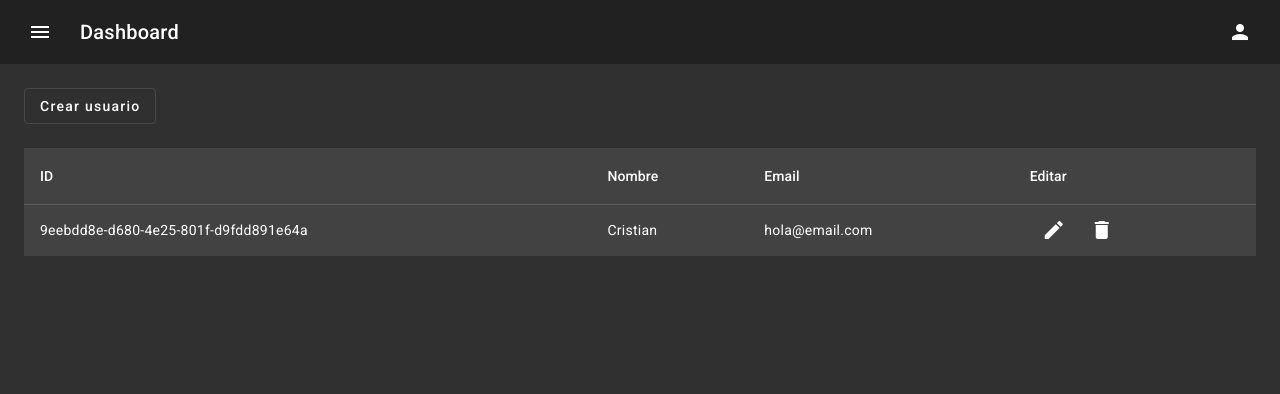
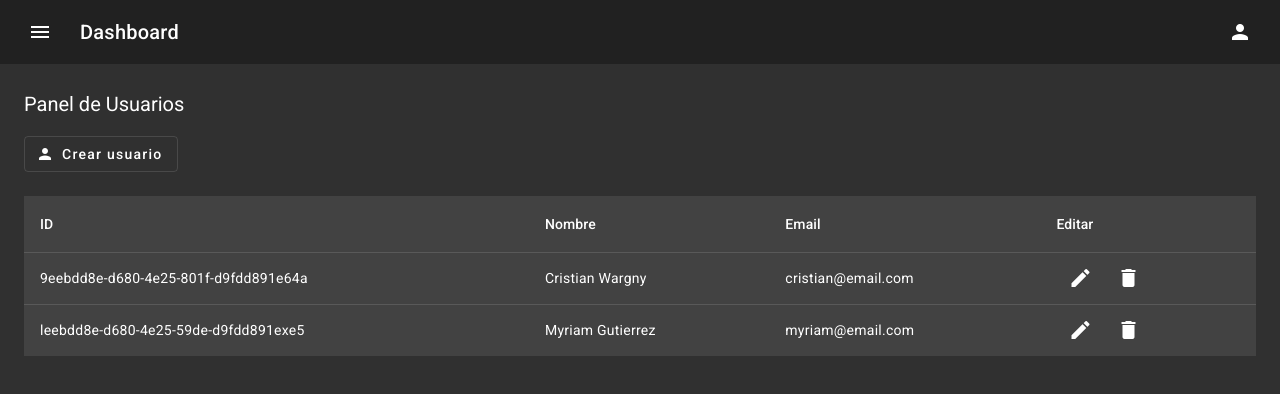
Before and after one commit to criswr/ng-dashboard, an Angular app: page / in a window 1280 px wide. Shown: the top 394 px of the page. Built offline with nearby package versions, Linux system fonts and the light colour scheme.

Commit message:
add fullName pipe, font20 directive

```diff
--- a/src/app/dashboard/pages/users/components/users-list/users-list.component.html
+++ b/src/app/dashboard/pages/users/components/users-list/users-list.component.html
@@ -2,7 +2,7 @@
 
     <ng-container matColumnDef="name">
       <th mat-header-cell *matHeaderCellDef> Nombre </th>
-      <td mat-cell *matCellDef="let element"> {{element.name}} </td>
+      <td mat-cell *matCellDef="let element"> {{element | fullName }} </td>
     </ng-container>
 
 
--- a/src/app/dashboard/pages/users/users.component.html
+++ b/src/app/dashboard/pages/users/users.component.html
@@ -1,3 +1,8 @@
-<button mat-stroked-button (click)="handleOnCreateUser()">Crear usuario</button>
+<h1 appFont20>Panel de Usuarios</h1>
+
+<button mat-stroked-button (click)="handleOnCreateUser()">
+    <mat-icon fontIcon="person"></mat-icon>
+    Crear usuario
+</button>
 
 <app-users-list [dataSource]="users" (deleteUser)="handleOnDeleteUser($event)" (editUser)="handleOnEditUser($event)"></app-users-list>
--- a/src/app/dashboard/pages/users/users.component.ts
+++ b/src/app/dashboard/pages/users/users.component.ts
@@ -14,7 +14,13 @@ const ELEMENT_DATA: User[] = [
     uuid: '9eebdd8e-d680-4e25-801f-d9fdd891e64a ',
     name: 'Cristian',
     lastname: 'Wargny',
-    email: 'hola@email.com'
+    email: 'cristian@email.com'
+  },
+  {
+    uuid: 'leebdd8e-d680-4e25-59de-d9fdd891exe5 ',
+    name: 'Myriam',
+    lastname: 'Gutierrez',
+    email: 'myriam@email.com'
   }
 ]
 
--- /dev/null
+++ b/src/app/shared/directives/font20.directive.ts
@@ -0,0 +1,13 @@
+import { Directive, ElementRef, Renderer2 } from '@angular/core';
+
+@Directive({
+  selector: '[appFont20]'
+})
+export class Font20Directive {
+
+  constructor(private elementRef: ElementRef, private renderer: Renderer2) {
+    const element = this.elementRef.nativeElement
+    this.renderer.setStyle(element, 'font-size', '20px')
+  }
+
+}
--- /dev/null
+++ b/src/app/shared/pipes/full-name.pipe.ts
@@ -0,0 +1,13 @@
+import { Pipe, PipeTransform } from '@angular/core';
+import { User } from 'src/app/dashboard/pages/users/users.component';
+
+@Pipe({
+  name: 'fullName'
+})
+export class FullNamePipe implements PipeTransform {
+
+  transform(value: User, ...args: unknown[]): unknown {
+    return `${value.name} ${value.lastname}`;
+  }
+
+}
```
Also changed, not shown: src/app/shared/shared.module.ts (+7 -1 lines).
